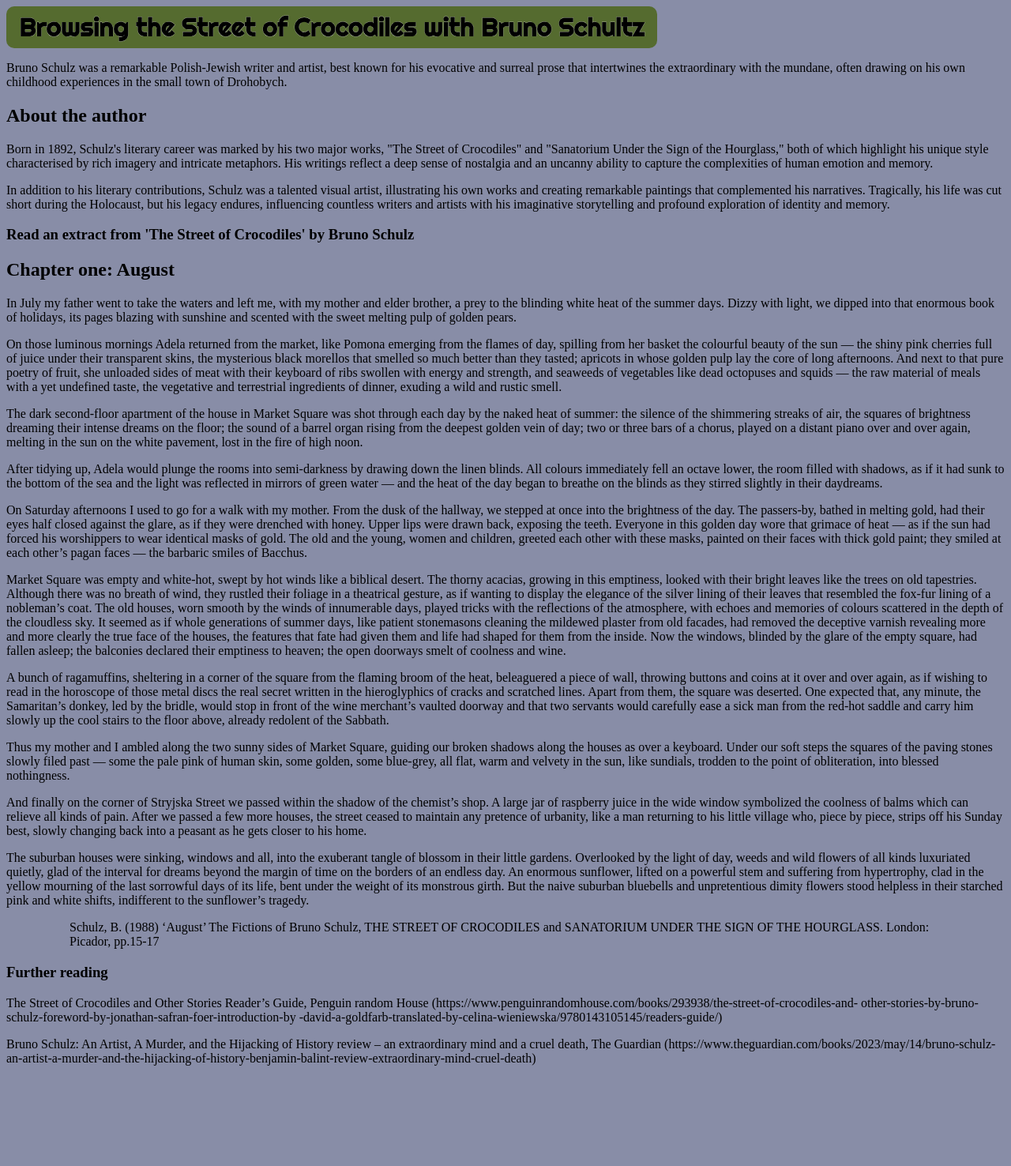
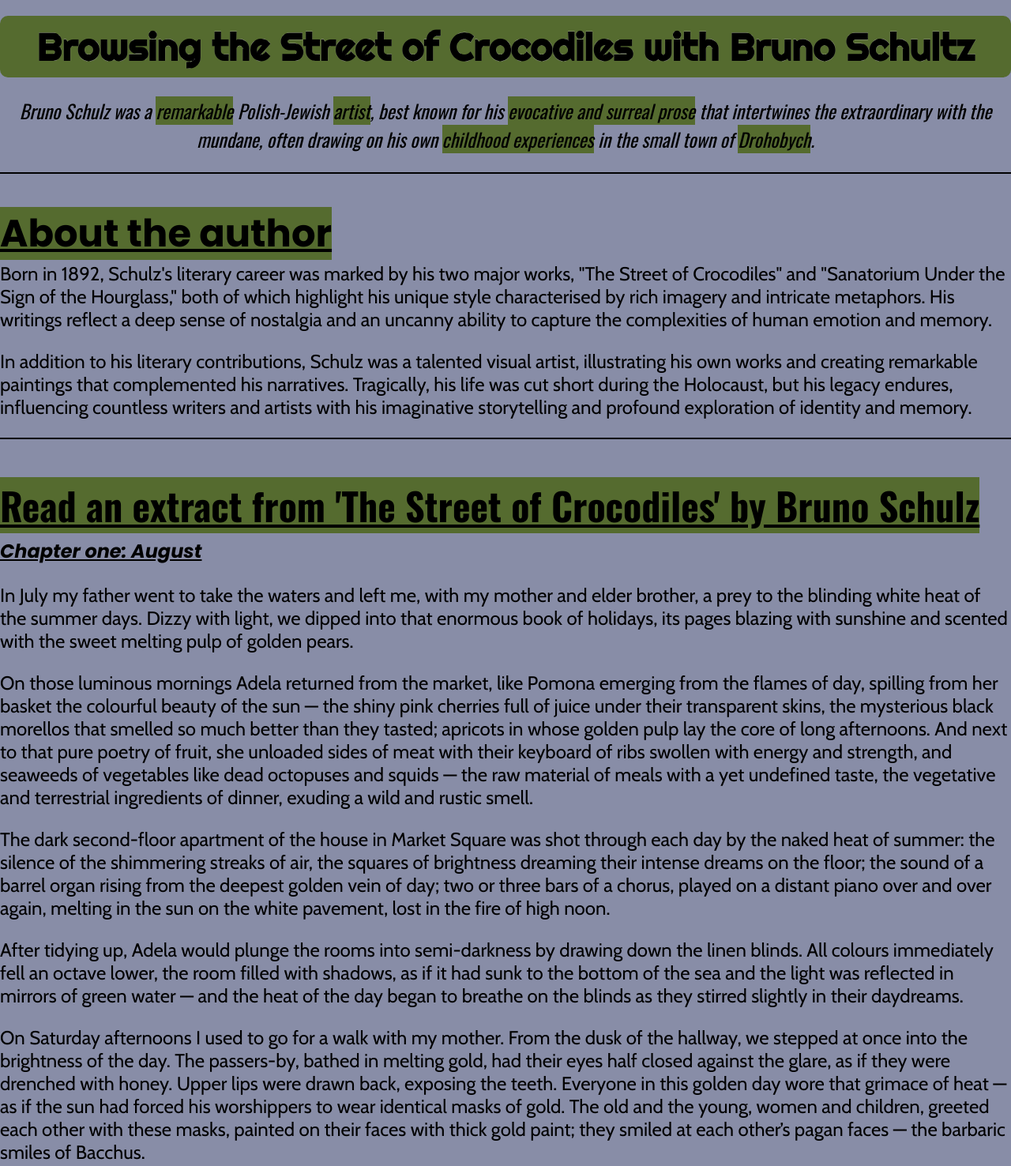
Before and after one commit to jacobtulster/crocodiles, a plain HTML site: page crocodiles.html in a window 1280 px wide. Shown: the top 1476 px of the page at 79% size. Before the commit the page ends 1365 px from the top, so only its background shows below. Drawn offline with nearby package versions, Linux system fonts and the light colour scheme; a web font is replaced by a local one.

Commit message:
Major CSS updates

```diff
--- a/crocodiles.html
+++ b/crocodiles.html
@@ -8,16 +8,18 @@
 <body>
      <link rel="stylesheet" href="crocs.css">
     <div id="header">
-    <h1>Browsing the Street of Crocodiles with Bruno Schultz</h1>
-    </div>
+<h1>Browsing the Street of Crocodiles with <span style="background-color: #556b2f;">Bruno Schultz</span></h1>    </div>
     <div id="schultz">
-    <p>Bruno Schulz was a remarkable Polish-Jewish writer and artist,
-        best known for his evocative and surreal prose that intertwines
-         the extraordinary with the mundane, often drawing on his own
-         childhood experiences in the small town of Drohobych.</p>
+        <p>Bruno Schulz was a <span style="background-color: #556b2f;">remarkable</span> Polish-Jewish <span style="background-color: #556b2f;">artist</span>,
+            best known for his <span style="background-color: #556b2f;">evocative and surreal prose</span> that intertwines
+             the extraordinary with the mundane, often drawing on his own <span style="background-color: #556b2f;">childhood experiences</span>
+              in the small town of <span style="background-color: #556b2f;">Drohobych</span>.</p>
         </div>
-        <div id="about"><h2>About the author</h2></div>
-    <p>Born in 1892, Schulz's literary career was marked by his two major
+
+        <hr style="border: 1px solid black; margin: 20px 0;">
+
+        <div id="about"><h2><span style="background-color: #556b2f;">About the author</span></h2></div>
+        <p>Born in 1892, Schulz's literary career was marked by his two major
     works, "The Street of Crocodiles" and "Sanatorium Under the Sign
     of the Hourglass," both of which highlight his unique style
     characterised by rich imagery and intricate metaphors. His
@@ -32,7 +34,10 @@
          artists with his imaginative storytelling and profound
          exploration of identity and memory.</p>
         </div>
-         <div id="extract-title"><h3>Read an extract from 'The Street of Crocodiles' by Bruno Schulz</h3>
+        <hr style="border: 1px solid black; margin: 20px 0;">
+
+        <div id="extract-title">
+            <h3><span style="background-color: #556b2f;">Read an extract from 'The Street of Crocodiles' by Bruno Schulz</span></h3>
         </div>
          <div id="extract-chapter-one-title"><h2>Chapter one: August</h2>
         </div>
@@ -140,11 +145,11 @@
             Schulz, B. (1988) ‘August’ The Fictions of Bruno Schulz, THE
             STREET OF CROCODILES and SANATORIUM UNDER THE SIGN OF THE HOURGLASS.
             London: Picador, pp.15-17
-            <!--Fix the quote stuff in here-->
             </blockquote>
             </figure>
+            <hr style="border: 1px solid black; margin: 20px 0;">
             <div id="furtherReading">
-            <h3>Further reading</h3>
+                <h3><span>Further reading</span></h3>
             </div>
             <div id="furtherReadingText"><p>The Street of Crocodiles and Other Stories Reader’s Guide, Penguin random House
             (https://www.penguinrandomhouse.com/books/293938/the-street-of-crocodiles-and-
--- a/crocs.css
+++ b/crocs.css
@@ -1,15 +1,123 @@
 @import url('https://fonts.googleapis.com/css2?family=Righteous&family=Source+Sans+3:ital,wght@0,200..900;1,200..900&family=Source+Serif+4:ital,opsz,wght@0,8..60,200..900;1,8..60,200..900&display=swap');
+@import url('https://fonts.googleapis.com/css2?family=Playfair+Display:ital,wght@0,400..900;1,400..900&display=swap');
+@import url('https://fonts.googleapis.com/css2?family=Oswald:wght@200..700&display=swap');
+@import url('https://fonts.googleapis.com/css2?family=Poppins:ital,wght@0,100;0,200;0,300;0,400;0,500;0,600;0,700;0,800;0,900;1,100;1,200;1,300;1,400;1,500;1,600;1,700;1,800;1,900&display=swap');
+@import url('https://fonts.googleapis.com/css2?family=Cabin:ital,wght@0,400..700;1,400..700&display=swap');
+
+body {
+  background-color: #888da7;
+  margin: 0; /* Remove default body margin */
+}
+
+div#header {
+  text-align: center;
+  margin: 0;
+  padding: 0;
+}
 
 div#header h1 {
   font-family: "Righteous", sans-serif;
+  font-size: 48px;
   background-color: #556b2f;
-  -webkit-text-stroke: 0.2px white;
-  display: inline-block;
+  -webkit-text-stroke: 0.1px white;
   padding: 0.2em 0.5em;
   border-radius: 10px;
-  width: fit-content;
-  margin: 0 auto;
+  margin: 20px auto; /* Center the heading with some margin */
 }
-body {
-  background-color: #888da7;
+
+#schultz {
+  text-align: center;
+  font-size: 24px;
 }
+
+#schultz p {
+  font-style: italic;
+  font-family: "Oswald", sans-serif;
+}
+
+#about h2 {
+  font-family: 'Poppins', sans-serif;
+  font-size: 48px;
+  text-decoration: underline;
+  margin-bottom: 0;
+}
+
+#about + p {
+  font-family: 'Cabin', sans-serif;
+  font-size: 24px;
+  margin-top: 0;
+}
+
+#about-para p {
+  font-family: 'Cabin', sans-serif;
+  font-size: 24px;
+}
+
+#extract-title h3 {
+  font-family: 'Oswald', sans-serif;
+  font-size: 48px;
+  text-decoration: underline;
+  margin-bottom: 5px;
+}
+
+#extract-title h3 span {
+  background-color: #556b2f;
+}
+
+#extract-chapter-one-title h2 {
+  font-family: 'Poppins', sans-serif;
+  font-size: 24px;
+  font-style: italic;
+  text-decoration: underline;
+  margin-top: 0;
+}
+
+#extract-chapter-one-title h2 span {
+  background-color: #556b2f;
+  border-radius: 5px;
+}
+
+#c1-para1 p,
+#c1-para2 p,
+#c1-para3 p,
+#c1-para4 p,
+#c1-para5 p,
+#c1-para6 p,
+#c1-para7 p,
+#c1-para8 p,
+#c1-para9 p {
+    font-family: 'Cabin', sans-serif;
+    font-size: 24px;
+}
+
+#quote1 {
+    font-style: italic;
+    font-family: Playfair Display, sans-serif;
+    border-left: 4px solid #556b2f; /* Accent color */
+    padding-left: 15px; /* Space between text and border */
+    color: #000000; /* Text color */
+    margin: 20px auto; /* Vertical margin */
+    font-size: 24px; /* Font size */
+    line-height: 1.5; /* Line height for readability */
+}
+
+#quote1::before,
+#quote1::after {
+    content: '';
+}
+#furtherReading h3 {
+  font-family: 'Poppins', sans-serif;
+  font-size: 48px;
+  text-decoration: underline;
+}
+
+#furtherReading h3 span {
+  background-color: #556b2f; /* Highlight color */
+  padding: 2px 4px; /* Padding around the text */
+  display: inline; /* Ensures the highlight only covers the text */
+}
+#furtherReadingText p, #furtherReadingReference p {
+  font-family: 'Playfair Display', sans-serif;
+  font-size: 24px;
+  font-style: italic;
+}
```
